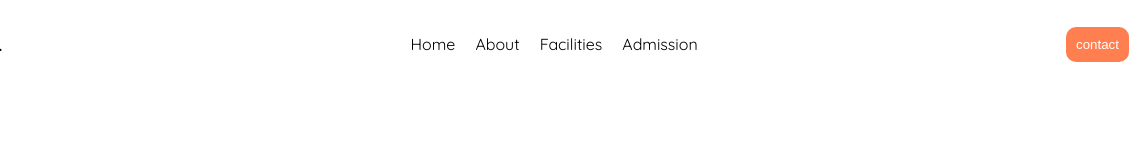
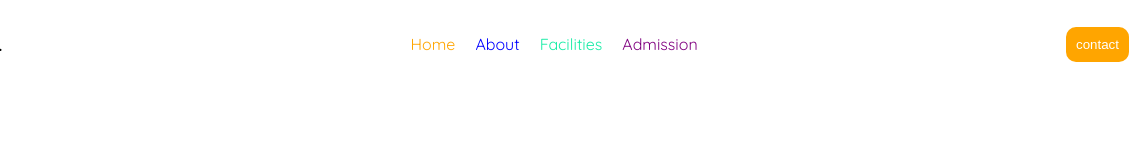
Before and after one commit to rabbanictgbd/p_hero_b11_ass2, a plain HTML site: page index.html in a window 1280 px wide. Shown: the full height of the page, 143-1280 px from the left. Drawn offline with Linux system fonts and the light colour scheme.

Commit message:
responsive started

```diff
--- a/index.html
+++ b/index.html
@@ -23,10 +23,10 @@
             </div>
             <div>
                 <ul class="flex space_around">
-                    <li>Home</li>
-                    <li>About</li>
-                    <li>Facilities</li>
-                    <li>Admission</li>
+                    <li class="c_orange">Home</li>
+                    <li class="c_blue">About</li>
+                    <li class="c_aqua">Facilities</li>
+                    <li class="c_purple">Admission</li>
                 </ul>
             </div>
             <div>
--- a/styles.css
+++ b/styles.css
@@ -18,6 +18,23 @@
     display: flex;
 }
 
+.c_orange{
+    text-decoration: orange;
+    color: orange;
+}
+
+.c_blue{
+    color: blue;
+}
+
+.c_aqua{
+    color: rgb(22, 236, 165);
+}
+
+.c_purple{
+    color: purple;
+}
+
 .space_around{
     justify-content: space-around;
 }
@@ -32,10 +49,16 @@ header li{
 }
 
 button{
-    background-color: coral;
+    background-color: orange;
     border: none;
     border-radius: 10px;
     padding: 10px;
 
     color: white;
 }
+
+@media screen and (max-width: 762px) {
+    .header{
+       display: none;
+    }
+}
```
